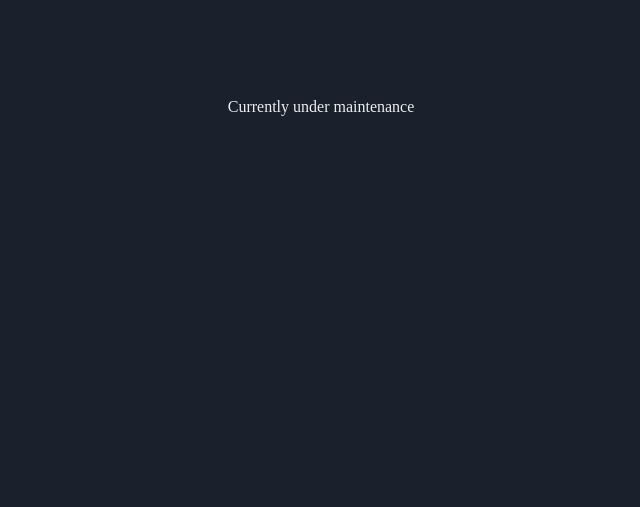
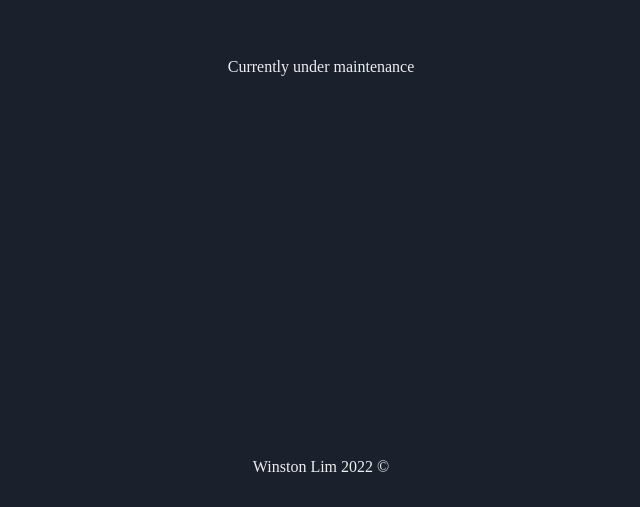
Before and after one commit to winston-lim/personal_website, a Next.js app: page /maintenance in a window 1280 px wide. Shown: the part 293-800 px from the top of the page, without its empty margins (319-959 px from the left). Built offline with nearby package versions, Linux system fonts and the light colour scheme; a web font is replaced by a local one.

Commit message:
Update: maintenance page

```diff
--- a/pages/maintenance.tsx
+++ b/pages/maintenance.tsx
@@ -1,20 +1,17 @@
+import { Box } from '@chakra-ui/react'
 import React from 'react'
+import Footer from '../components/Footer'
 
 type Props = {}
 
 const MaintenancePage = ({}: Props) => {
   return (
-    <div
-      style={{
-        width: '100%',
-        height: '100vh',
-        display: 'flex',
-        justifyContent: 'center',
-        alignItems: 'center',
-      }}
-    >
-      Currently under maintenance
-    </div>
+    <Box w='100%' h='100vh' display='flex' flexDir='column'>
+      <Box w='100%' flexGrow={1} display='flex' justifyContent='center' alignItems='center'>
+        Currently under maintenance
+      </Box>
+      <Footer />
+    </Box>
   )
 }
 
```
